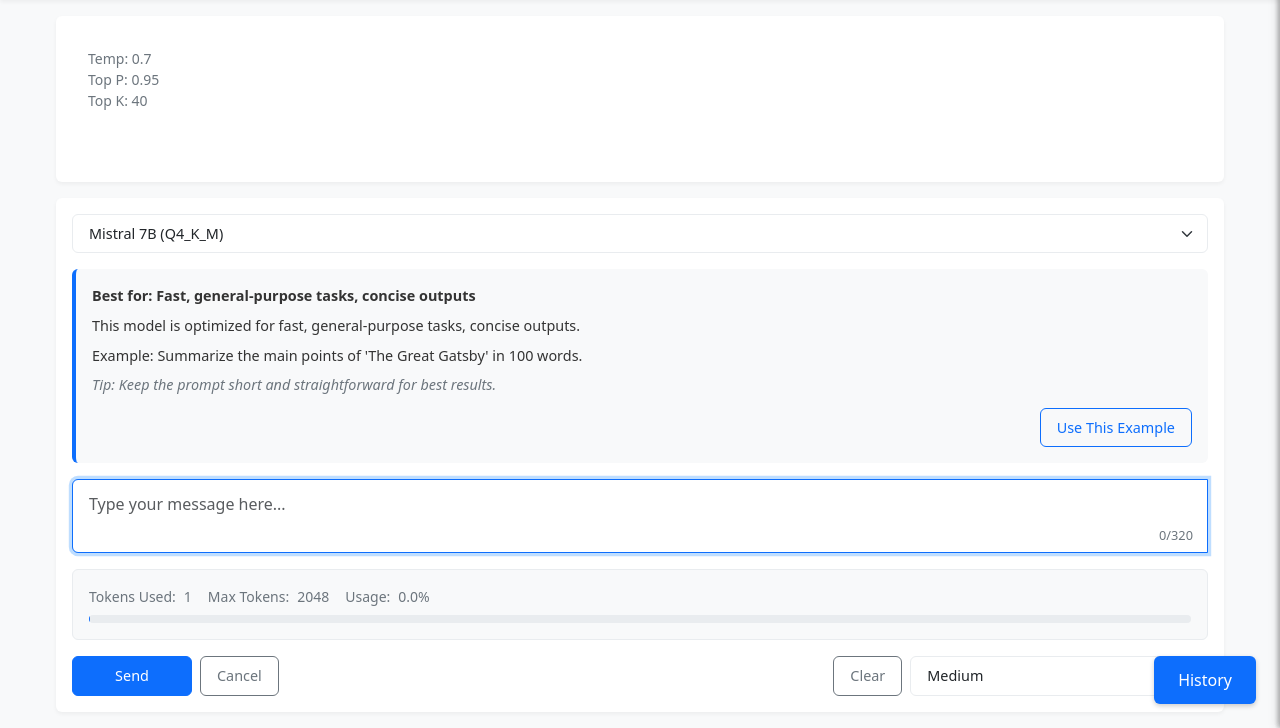
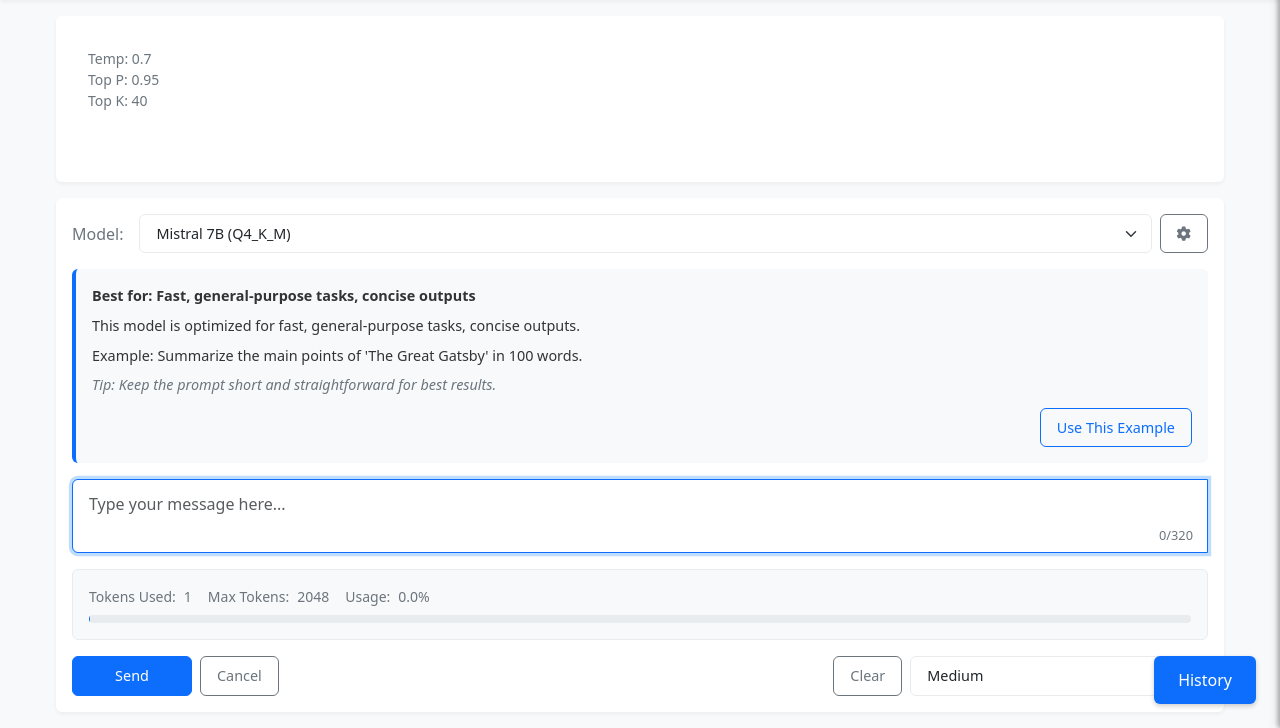
Before and after one commit to zeeshankhan1981/free-thinkers, a Flask app: page / in a window 1280 px wide. Shown: the part 72-800 px from the top of the page. Run offline with Flask 3, Linux system fonts and the light colour scheme; data that the repository does not hold is empty.

Commit message:
feat: enhance model management and GPU acceleration
- Add Metal GPU acceleration for Apple Silicon M4
- Optimize Ollama settings for better performance
- Improve model management UI components
- Add new model integration JavaScript file

```diff
--- a/app/templates/components/model_management.html
+++ b/app/templates/components/model_management.html
@@ -112,6 +112,15 @@
     display: flex;
     justify-content: space-between;
     align-items: center;
+    transition: background-color 0.2s, border-color 0.2s, transform 0.1s;
+}
+
+/* Active model styling */
+.model-item.active {
+    background-color: var(--accent-color, #e7f1ff);
+    border-color: var(--primary-color, #007bff);
+    border-left: 3px solid var(--primary-color, #007bff);
+    transform: translateX(2px);
 }
 
 .model-item .model-info {
--- a/app/templates/index.html
+++ b/app/templates/index.html
@@ -732,13 +732,25 @@
         </div>
 
         <div class="input-container">
-            <div class="model-select mb-3">
+            <div class="model-select mb-3 d-flex">
+                <label for="modelSelect" class="model-select-label me-2">Model:</label>
                 <select class="form-select" id="modelSelect">
                     <option value="mistral-7b">Mistral 7B (Q4_K_M)</option>
                     <option value="llama3.2">Llama 3.2</option>
                     <option value="gemma-2b-it">Gemma 2B</option>
                 </select>
+                <!-- Model management button will be added by model_integration.js -->
             </div>
+            <style>
+                .model-select {
+                    align-items: center;
+                }
+                .model-select-label {
+                    font-weight: 500;
+                    color: var(--secondary-color);
+                    white-space: nowrap;
+                }
+            </style>
 
             <div class="prompt-guide mb-3" id="promptGuide">
                 <div class="prompt-guide-title">
@@ -1531,6 +1543,9 @@
     <!-- Include original conversation manager for backward compatibility -->
     <script src="{{ url_for('static', filename='js/conversation_manager.js') }}"></script>
 
+    <!-- Model integration system to sync dropdown and sidebar -->
+    <script src="{{ url_for('static', filename='js/model_integration.js') }}"></script>
+
     <!-- Main script -->
     <script src="{{ url_for('static', filename='js/main.js') }}"></script>
 </body>
--- a/static/components/model_management.js
+++ b/static/components/model_management.js
@@ -197,9 +197,51 @@ document.addEventListener('DOMContentLoaded', function() {
     function selectModel(modelName) {
         const modelSelect = document.getElementById('modelSelect');
         if (modelSelect) {
+            // Check if this model is already selected
+            const isAlreadySelected = modelSelect.value === modelName;
+
+            // Update dropdown value
             modelSelect.value = modelName;
+
             // Trigger change event
-            modelSelect.dispatchEvent(new Event('change'));
+            modelSelect.dispatchEvent(new Event('change', { bubbles: true }));
+
+            // Update visual indication of selected model in sidebar
+            document.querySelectorAll('.model-item').forEach(item => {
+                const itemModelName = item.dataset.model;
+
+                if (itemModelName === modelName) {
+                    item.classList.add('active');
+
+                    // Update the select button text if it's already selected
+                    const selectBtn = item.querySelector('.select-model') ||
+                                       item.querySelector('.select-model-btn');
+
+                    if (selectBtn) {
+                        if (isAlreadySelected) {
+                            selectBtn.innerHTML = '<i class="fas fa-check"></i> Current';
+                            selectBtn.classList.add('btn-success');
+                            selectBtn.classList.remove('btn-primary');
+                        } else {
+                            selectBtn.innerHTML = '<i class="fas fa-check"></i>';
+                            selectBtn.classList.add('btn-primary');
+                            selectBtn.classList.remove('btn-success');
+                        }
+                    }
+                } else {
+                    item.classList.remove('active');
+
+                    // Reset other select buttons
+                    const selectBtn = item.querySelector('.select-model') ||
+                                       item.querySelector('.select-model-btn');
+
+                    if (selectBtn) {
+                        selectBtn.innerHTML = '<i class="fas fa-check"></i>';
+                        selectBtn.classList.add('btn-primary');
+                        selectBtn.classList.remove('btn-success');
+                    }
+                }
+            });
 
             // Close sidebar
             modelManagementSidebar.classList.remove('active');
--- /dev/null
+++ b/static/js/model_integration.js
@@ -0,0 +1,284 @@
+/**
+ * Model Integration System
+ *
+ * This script provides integration between the model dropdown in the main UI
+ * and the model management sidebar, ensuring they stay in sync.
+ */
+
+class ModelIntegrationSystem {
+    constructor() {
+        // Core elements
+        this.modelSelect = document.getElementById('modelSelect');
+        this.modelSidebar = document.getElementById('modelManagementSidebar');
+        this.modelMgmtBtn = document.getElementById('modelManagementBtn');
+
+        // Current state
+        this.availableModels = [];
+        this.currentModel = '';
+
+        // Initialize the system
+        this.init();
+    }
+
+    /**
+     * Initialize the integration system
+     */
+    async init() {
+        // Wait for DOM to be fully loaded
+        if (document.readyState !== 'complete') {
+            window.addEventListener('load', () => this.setup());
+        } else {
+            this.setup();
+        }
+    }
+
+    /**
+     * Set up the integration system
+     */
+    async setup() {
+        try {
+            console.log("Setting up model integration system");
+
+            // Add event listeners to model select dropdown
+            if (this.modelSelect) {
+                this.modelSelect.addEventListener('change', (e) => this.handleModelSelectChange(e));
+
+                // Store initial selected model
+                this.currentModel = this.modelSelect.value;
+                console.log("Initial model:", this.currentModel);
+            }
+
+            // Add "Manage Models" button next to the dropdown if not already present
+            this.addManageButton();
+
+            // Load available models
+            await this.loadAvailableModels();
+
+            // Update model dropdown with all available models
+            this.updateModelDropdown();
+
+            // Set up observer for model management sidebar changes
+            this.observeModelSelection();
+
+            console.log("Model integration system initialized");
+        } catch (error) {
+            console.error("Error setting up model integration:", error);
+        }
+    }
+
+    /**
+     * Add a "Manage Models" button next to the dropdown
+     */
+    addManageButton() {
+        if (!this.modelSelect) return;
+
+        // Check if button already exists
+        const existingButton = document.getElementById('modelManageButton');
+        if (existingButton) return;
+
+        // Create container for dropdown + button if it doesn't exist
+        const selectContainer = this.modelSelect.parentElement;
+        if (!selectContainer) return;
+
+        // Force the container to use flex layout for proper alignment
+        selectContainer.style.display = 'flex';
+        selectContainer.style.gap = '0.5rem';
+        selectContainer.style.alignItems = 'center';
+
+        // Create the manage button
+        const manageButton = document.createElement('button');
+        manageButton.id = 'modelManageButton';
+        manageButton.className = 'btn btn-sm btn-outline-secondary';
+        manageButton.innerHTML = '<i class="fas fa-cog"></i>';
+        manageButton.title = 'Manage Models';
+
+        // Add event listener to open model management sidebar
+        manageButton.addEventListener('click', () => {
+            if (this.modelSidebar) {
+                this.modelSidebar.classList.add('active');
+
+                // Trigger model refresh if enhanced model manager is available
+                if (window.enhancedModelManager && typeof window.enhancedModelManager.loadModels === 'function') {
+                    window.enhancedModelManager.loadModels();
+                }
+            } else if (this.modelMgmtBtn) {
+                // Fall back to clicking the original button
+                this.modelMgmtBtn.click();
+            }
+        });
+
+        // Add button to the container
+        selectContainer.appendChild(manageButton);
+    }
+
+    /**
+     * Handle model select dropdown change
+     */
+    handleModelSelectChange(event) {
+        const newModel = event.target.value;
+        console.log("Model changed to:", newModel);
+
+        // Update current model
+        this.currentModel = newModel;
+
+        // Update global state
+        if (typeof window.currentModel !== 'undefined') {
+            window.currentModel = newModel;
+        }
+
+        // Update model settings in sidebar if enhanced model manager is available
+        if (window.enhancedModelManager) {
+            // Refresh model list to show the current selection
+            window.enhancedModelManager.renderModels();
+        }
+
+        // Update model selection visual indication in model management sidebar
+        this.updateModelSelectionInSidebar(newModel);
+
+        // Show notification
+        this.showNotification(`Model changed to ${newModel}`, 'success');
+    }
+
+    /**
+     * Load available models from the server
+     */
+    async loadAvailableModels() {
+        try {
+            const response = await fetch('/api/models');
+            if (!response.ok) {
+                throw new Error(`Failed to load models: ${response.status}`);
+            }
+
+            const data = await response.json();
+
+            // Process the models data based on format
+            if (Array.isArray(data)) {
+                if (data.length > 0) {
+                    // Determine if we have an array of strings or objects
+                    if (typeof data[0] === 'string') {
+                        this.availableModels = data;
+                    } else if (typeof data[0] === 'object' && data[0].name) {
+                        this.availableModels = data.map(model => model.name);
+                    }
+                }
+            }
+
+            console.log("Available models:", this.availableModels);
+        } catch (error) {
+            console.error("Error loading available models:", error);
+            this.showNotification('Error loading available models', 'error');
+        }
+    }
+
+    /**
+     * Update the model dropdown with all available models
+     */
+    updateModelDropdown() {
+        if (!this.modelSelect || this.availableModels.length === 0) return;
+
+        // Save the current selection
+        const currentValue = this.modelSelect.value;
+
+        // Get existing options
+        const existingOptions = Array.from(this.modelSelect.options).map(opt => opt.value);
+
+        // Add any missing models to the dropdown
+        this.availableModels.forEach(model => {
+            if (!existingOptions.includes(model)) {
+                const option = document.createElement('option');
+                option.value = model;
+                option.textContent = model;
+                this.modelSelect.appendChild(option);
+            }
+        });
+
+        // Restore the selection
+        this.modelSelect.value = currentValue;
+    }
+
+    /**
+     * Update the visual indication of the selected model in the sidebar
+     */
+    updateModelSelectionInSidebar(selectedModel) {
+        // Find all model items in the sidebar
+        const modelItems = document.querySelectorAll('.model-item');
+
+        modelItems.forEach(item => {
+            const modelName = item.dataset.model;
+
+            if (modelName === selectedModel) {
+                item.classList.add('active');
+            } else {
+                item.classList.remove('active');
+            }
+        });
+    }
+
+    /**
+     * Observe model selection in the management sidebar
+     */
+    observeModelSelection() {
+        // Set up observer for sidebar active state
+        const observer = new MutationObserver((mutations) => {
+            for (const mutation of mutations) {
+                if (mutation.type === 'attributes' && mutation.attributeName === 'class') {
+                    const isActive = this.modelSidebar.classList.contains('active');
+
+                    if (isActive) {
+                        // Update the sidebar to show the current model as selected
+                        this.updateModelSelectionInSidebar(this.currentModel);
+                    }
+                }
+            }
+        });
+
+        if (this.modelSidebar) {
+            observer.observe(this.modelSidebar, { attributes: true });
+        }
+
+        // Set up event listener for model selection in sidebar
+        document.addEventListener('click', (e) => {
+            const selectButton = e.target.closest('.model-item .select-model-btn') ||
+                                 e.target.closest('.select-model') ||
+                                 e.target.closest('.select-model-btn');
+
+            if (selectButton) {
+                const modelItem = selectButton.closest('.model-item');
+                if (modelItem && modelItem.dataset.model) {
+                    const modelName = modelItem.dataset.model;
+
+                    // Update dropdown
+                    if (this.modelSelect && this.modelSelect.value !== modelName) {
+                        this.modelSelect.value = modelName;
+
+                        // Trigger change event to update UI
+                        const changeEvent = new Event('change', { bubbles: true });
+                        this.modelSelect.dispatchEvent(changeEvent);
+                    }
+                }
+            }
+        });
+    }
+
+    /**
+     * Show a notification message
+     */
+    showNotification(message, type = 'success') {
+        // Use the global notification system if available
+        if (window.showToast) {
+            window.showToast(message, type, 3000);
+            return;
+        } else if (window.showNotification) {
+            window.showNotification(message, type, 3000);
+            return;
+        }
+
+        // Fallback to simple notification
+        console.log(message);
+    }
+}
+
+// Initialize the model integration system
+document.addEventListener('DOMContentLoaded', function() {
+    window.modelIntegration = new ModelIntegrationSystem();
+});
```
